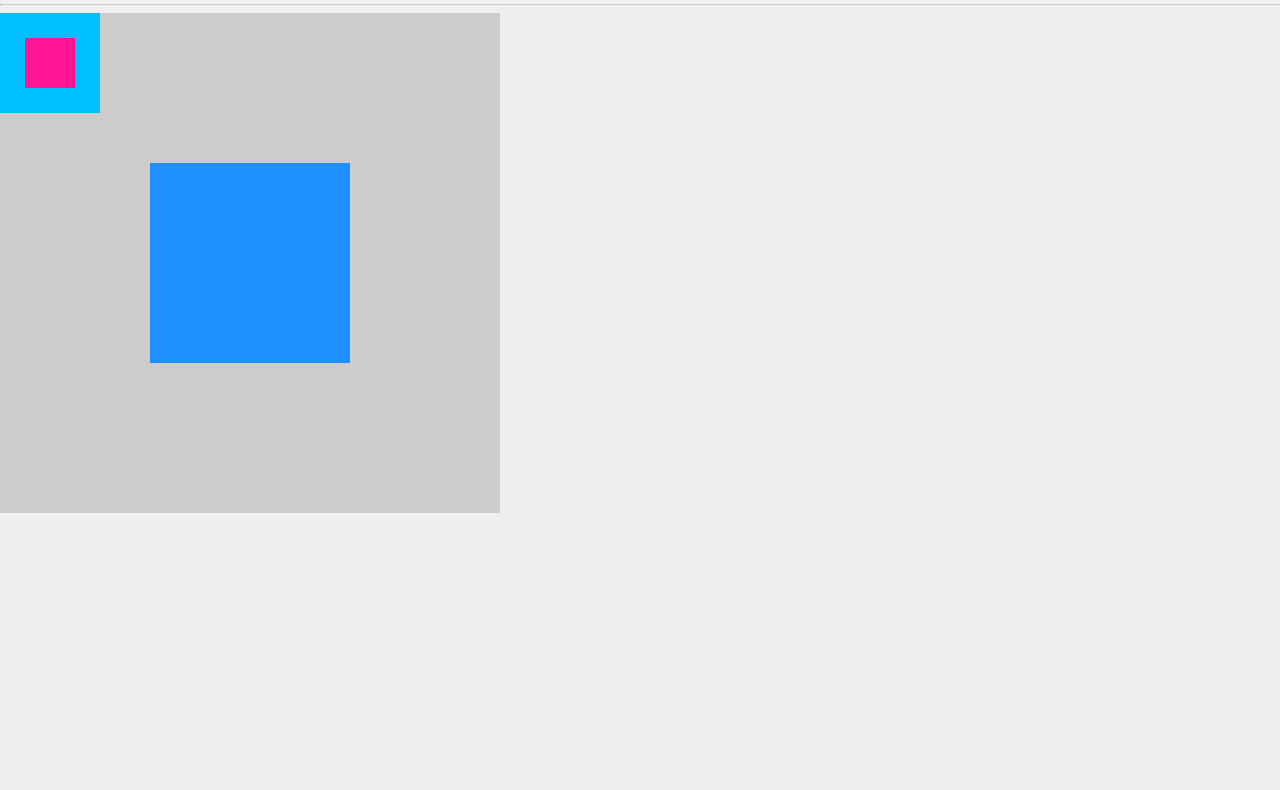
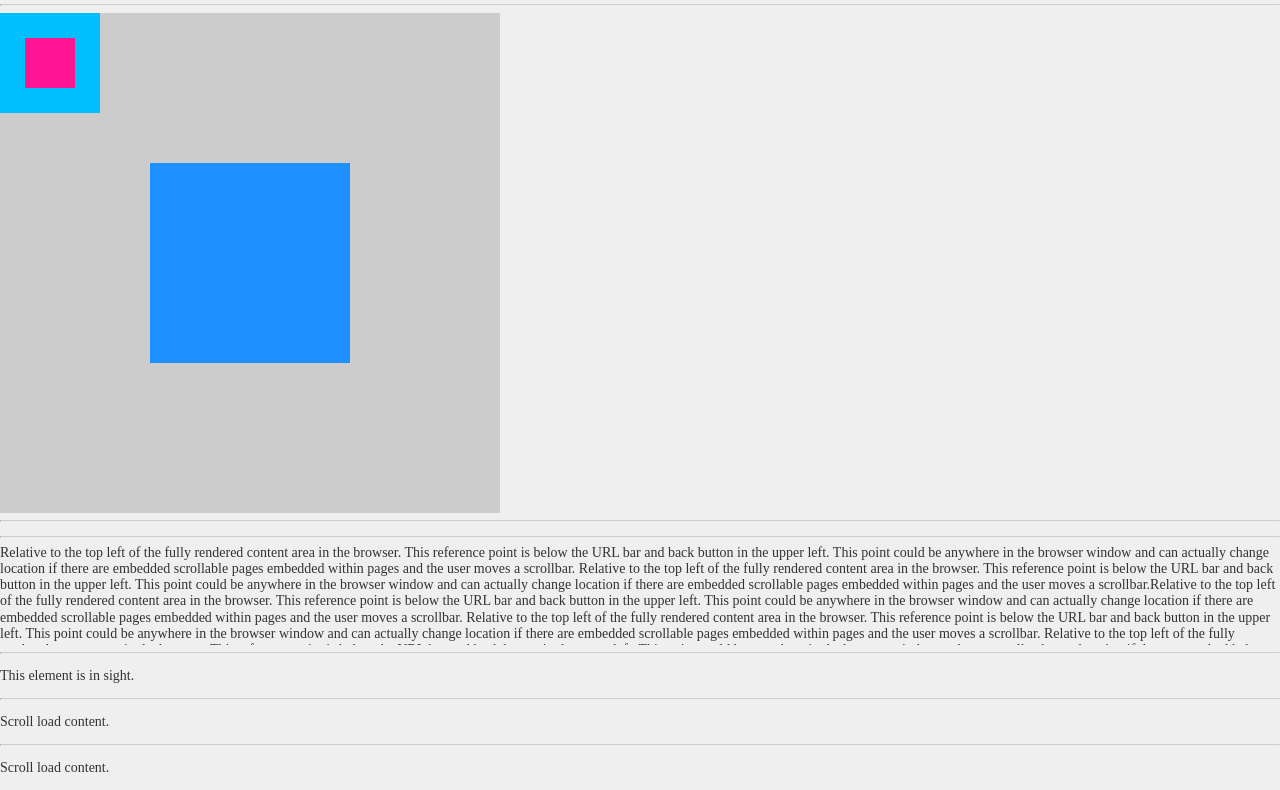
Before and after one commit to jzfed/JUI, a website built with webpack: page dist/index.html in a window 1280 px wide. Shown: the part 570-1360 px from the top of the page. Before the commit the page ends 1083 px from the top, so only its background shows below. Built offline with nearby package versions, Linux system fonts and the light colour scheme; files whose address does not match are found by name.

Commit message:
Add scroll load and is element in sight.

```diff
--- /dev/null
+++ b/mock/index.js
@@ -0,0 +1,35 @@
+const http = require('http');
+const urlTool = require('url');
+
+const serverConfig = {
+    port: 37238,
+    address: '127.0.0.1',
+};
+const server = http.createServer((request, response) => {
+    console.log(`url:${request.url}`);
+    console.log(`method:${request.method}`);
+});
+
+const testReturnJSON = {
+    name: 'Jason',
+    age: 20,
+    gender: 'male',
+}
+
+server.on('request', (request, response) => {
+    if (request.url.indexOf('jsonp') !== -1) {
+        const urlObj = new URLSearchParams(urlTool.parse(request.url).query);
+        const callbackName = urlObj.get('callback');
+        if (callbackName) {
+            response.writeHead(200, {
+                'Content-Type': 'application/x-javascript'
+            });
+            response.end(`${callbackName}(${JSON.stringify(testReturnJSON)})`);
+        }
+
+    }
+});
+
+server.listen(serverConfig.port, serverConfig.address, () => {
+    console.log(`Sever listening on ${serverConfig.address}:${serverConfig.port}.`);
+});
--- a/package.json
+++ b/package.json
@@ -7,7 +7,8 @@
         "test": "mocha",
         "build": "webpack -p",
         "watch": "webpack --watch",
-        "start": "webpack-dev-server --open"
+        "start": "webpack-dev-server --open",
+        "mock": "node ./mock/index"
     },
     "repository": {
         "type": "git",
--- a/src/components/drag/drag.js
+++ b/src/components/drag/drag.js
@@ -1,6 +1,6 @@
 import {
     Util
-} from '../../util';
+} from '../../core/util';
 class DragAble {
     constructor({
         container = document.body,
--- a/src/components/input/auto-complete.js
+++ b/src/components/input/auto-complete.js
@@ -1,6 +1,6 @@
 import {
     Util
-} from '../../util';
+} from '../../core/util';
 
 class AutoComplete {
     constructor({
--- /dev/null
+++ b/src/components/scroll/scroll.js
@@ -0,0 +1,73 @@
+import {
+    Util
+} from '../../core/util';
+class IsInSight {
+    constructor({
+        element = null,
+        callback = () => {},
+    } = {}) {
+        this.element = element;
+        this.callback = callback;
+        this.isInSight = this.isInSight.bind(this);
+        this.isInSight = Util.debouncing(this.isInSight);
+        this.init();
+    }
+    init() {
+        this.bindEvent();
+    }
+    bindEvent() {
+        window.addEventListener('scroll', this.isInSight);
+    }
+    isInSight(e) {
+        const {
+            top,
+            left,
+            height,
+        } = this.element.getBoundingClientRect();
+        if (top < 0 && top + height >= 0) {
+            return this.callback(this.element);
+        }
+        if (top >= 0 && top <= document.documentElement.clientHeight) {
+            return this.callback(this.element);
+        }
+    }
+}
+
+class ScrollLoad {
+    constructor({
+        container = document.documentElement,
+        callback = () => {},
+        bottomDistance = 100,
+        debouncingRate = 200,
+    } = {}) {
+        this.container = container;
+        this.callback = callback;
+        this.callbackDeb = Util.debouncing(this.callback, debouncingRate);
+        this.bottomDistance = bottomDistance;
+        this.scrollLoad = this.scrollLoad.bind(this);
+        this.init();
+        this.scrollLoad();
+    }
+    init() {
+        this.bindEvent();
+    }
+    scrollLoad(e) {
+        if (this.container.scrollHeight - this.container.clientHeight - this.container.scrollTop <= this.bottomDistance) {
+            this.callbackDeb(this.container);
+        }
+    }
+    hasScrollBar() {
+        return this.container.scrollHeight > this.container.offsetHeight;
+    }
+    bindEvent() {
+        if (this.container === document.documentElement) {
+            return window.addEventListener('scroll', this.scrollLoad);
+        }
+        this.container.addEventListener('scroll', this.scrollLoad);
+    }
+}
+
+export {
+    IsInSight,
+    ScrollLoad,
+}
--- /dev/null
+++ b/src/core/network.js
@@ -0,0 +1,52 @@
+class JSONP {
+    constructor({
+        url = '',
+        data = {},
+        callbackName = '',
+        callback = () => {},
+    } = {}) {
+        this.url = url;
+        this.data = data;
+        this.callbackName = callbackName;
+        this.callback = callback;
+        if (this.url === '' || this.callbackName === '') {
+            return;
+        }
+        this.init();
+    }
+    parseData() {
+        let url = this.url;
+        url = url.indexOf('?') === -1 ? url + '?' : url;
+        let dataStringArr = Object.entries(this.data).map(item => {
+            return item[0] + '=' + encodeURIComponent(item[1]);
+        });
+        dataStringArr.push(`callback=${this.callbackName}`);
+        url += dataStringArr.join('&');
+        return url;
+    }
+    init() {
+        const promise = new Promise((resolve, reject) => {
+            this.script = document.createElement('script');
+            this.script.defer = true;
+            this.script.src = this.parseData();
+            document.head.append(this.script);
+            this.script.addEventListener('load', (e) => {
+                resolve(this.script);
+            });
+            this.script.addEventListener('error', (err) => {
+                reject(err);
+            });
+        });
+        promise.then((script) => {
+            this.callback(script);
+        }).catch(err => {
+            this.callback(err);
+        }).finally(() => {
+            this.script.remove();
+            this.script = null;
+        });
+    }
+}
+export {
+    JSONP,
+}
--- a/src/util.js
+++ b/src/core/util.js
@@ -1,5 +1,5 @@
 const Util = {
-    debouncing(fn, time) {
+    debouncing(fn, time = 100) {
         let timer;
         return function (...args) {
             const saveThis = this;
@@ -160,6 +160,33 @@
             start -= 3;
         }
         return formatedStr + '.' + floatStr;
+    },
+    textLimitation(textDom, maxLine = 1, moreChar = '...') {
+        const cloneTextDom = textDom.cloneNode(true);
+        const originalText = cloneTextDom.textContent.trim();
+        cloneTextDom.style.width = textDom.offsetWidth + 'px';
+        textDom.setAttribute('title', originalText);
+        cloneTextDom.style.position = 'fixed';
+        cloneTextDom.style.left = '-9999px';
+        cloneTextDom.style.visiablity = 'hidden';
+        cloneTextDom.textContent = moreChar;
+        document.body.append(cloneTextDom);
+        const oneLineHeight = cloneTextDom.clientHeight;
+        if (oneLineHeight === textDom.clientHeight) {
+            return cloneTextDom.remove();
+        }
+        let resultStr = '';
+        for (let char of originalText) {
+            cloneTextDom.textContent += char;
+            if (cloneTextDom.clientHeight > oneLineHeight * maxLine) {
+                resultStr = cloneTextDom.textContent;
+                resultStr = resultStr.slice(0, resultStr.length - 1);
+                resultStr = resultStr.slice(moreChar.length, resultStr.length) + resultStr.slice(0, moreChar.length);
+                break;
+            }
+        }
+        cloneTextDom.remove();
+        textDom.textContent = resultStr;
     }
 }
 export {
--- a/src/index.js
+++ b/src/index.js
@@ -21,7 +21,7 @@
 //Util
 import {
     Util
-} from './util';
+} from './core/util';
 
 //Dragable
 import {
@@ -31,7 +31,7 @@
 //Promise
 import {
     PromiseJUI
-} from './promise';
+} from './core/promise';
 
 //Content
 import './components/content/content.less';
@@ -39,8 +39,21 @@
 import './components/button/button.less';
 import './components/input/auto-complete.less';
 
+//Tip
 const tip = new Tip();
 
+//Scroll Tools
+import {
+    ScrollLoad,
+    IsInSight,
+} from './components/scroll/scroll';
+
+//Network
+import {
+    JSONP
+} from './core/network';
+
+//Form validation
 const formValidationRules = [{
         name: 'username',
         rules: [{
@@ -92,6 +105,7 @@
     rules: formValidationRules,
 });
 
+//Auto Complete
 const autoComplete = new AutoComplete({
     container: document.querySelector('.jui-ac-con'),
     url: '/mock/autoComplete.json?=',
@@ -360,7 +374,7 @@
 console.log(findMaxCostForUserId(3));
 
 
-//
+//Get feature dependencies.
 const A = {
     name: 'featureA',
     dependencies: [
@@ -440,3 +454,55 @@
     return results;
 }
 console.log(analyze([A, B, C, button, checkbox, icon]));
+
+//Text limitation
+const textLimiationDom = document.querySelector('.text-limitation');
+// Util.textLimitation(textLimiationDom);
+Util.textLimitation(textLimiationDom, 2);
+
+//Sroll load
+const scrollInElementContainer = document.querySelector('.scroll-in-element');
+const scrollLoadInElement = new ScrollLoad({
+    container: scrollInElementContainer,
+    callback: (con) => {
+        con.textContent += con.textContent;
+    }
+});
+const scrollLoadInDoc = new ScrollLoad({
+    callback: (con) => {
+        console.log('load')
+        const body = con.querySelector('body');
+        const scrollLoadElement = document.createDocumentFragment();
+        scrollLoadElement.append(document.createElement('hr'));
+        const p = document.createElement('p');
+        scrollLoadElement.append(p);
+        p.innerText = 'Scroll load content.';
+        scrollLoadElement.append(p);
+        document.body.append(scrollLoadElement);
+    }
+});
+
+//Is element in sight
+const scrollIsInSightElement = document.querySelector('.scroll-is-in-sight');
+const isInSight = new IsInSight({
+    element: scrollIsInSightElement,
+    callback: (element) => {
+        element.innerHTML = 'This element is in sight.'
+    }
+});
+
+//JSONP
+window.test = function (data) {
+    alert(JSON.stringify(data, null, 4));
+}
+//<script defer src="http://127.0.0.1:37238/jsonp?abc=123&callback=test"></script>
+const jsonp = new JSONP({
+    url: 'http://127.0.0.1:37238/jsonp',
+    data: {
+        abc: 123
+    },
+    callbackName: 'test',
+    callback: (data) => {
+        console.dir(data);
+    }
+});
```
Also changed, not shown: dist/index.html, src/core/promise.js (renamed from src/promise.js).
